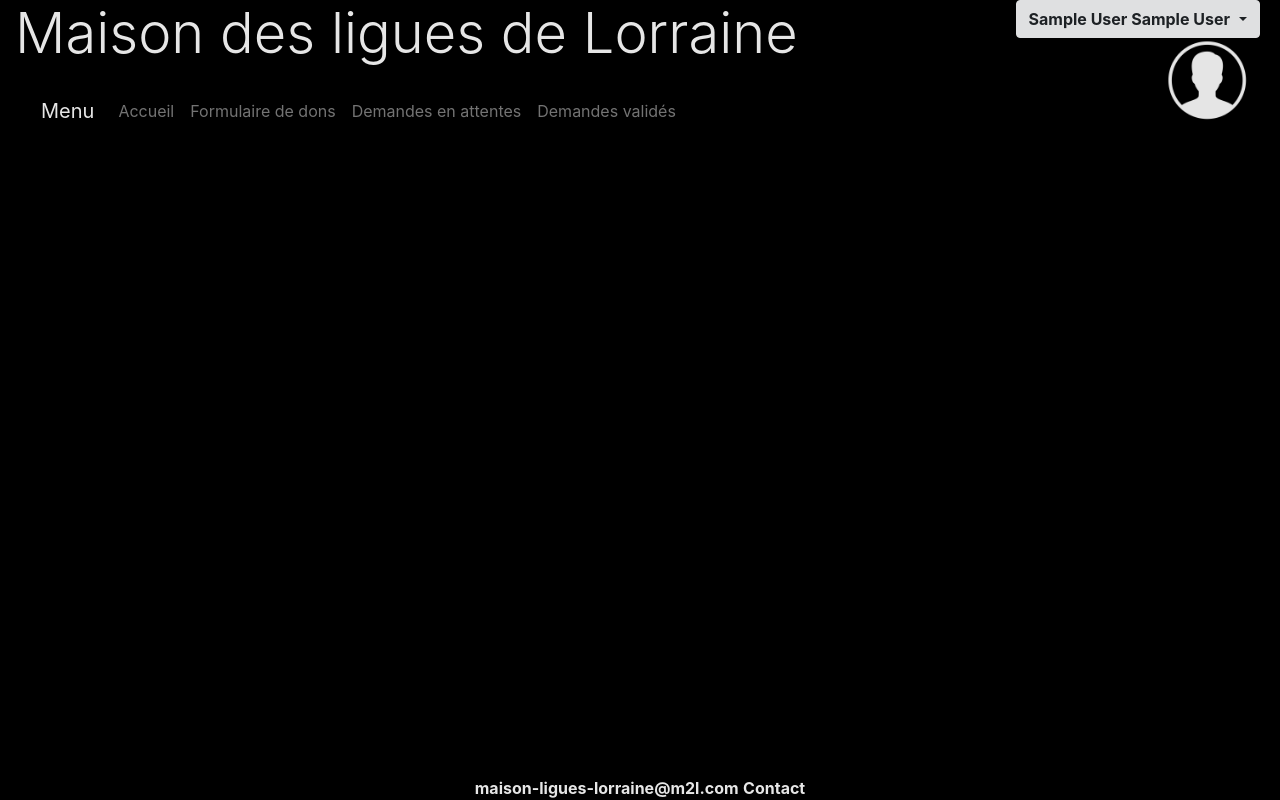
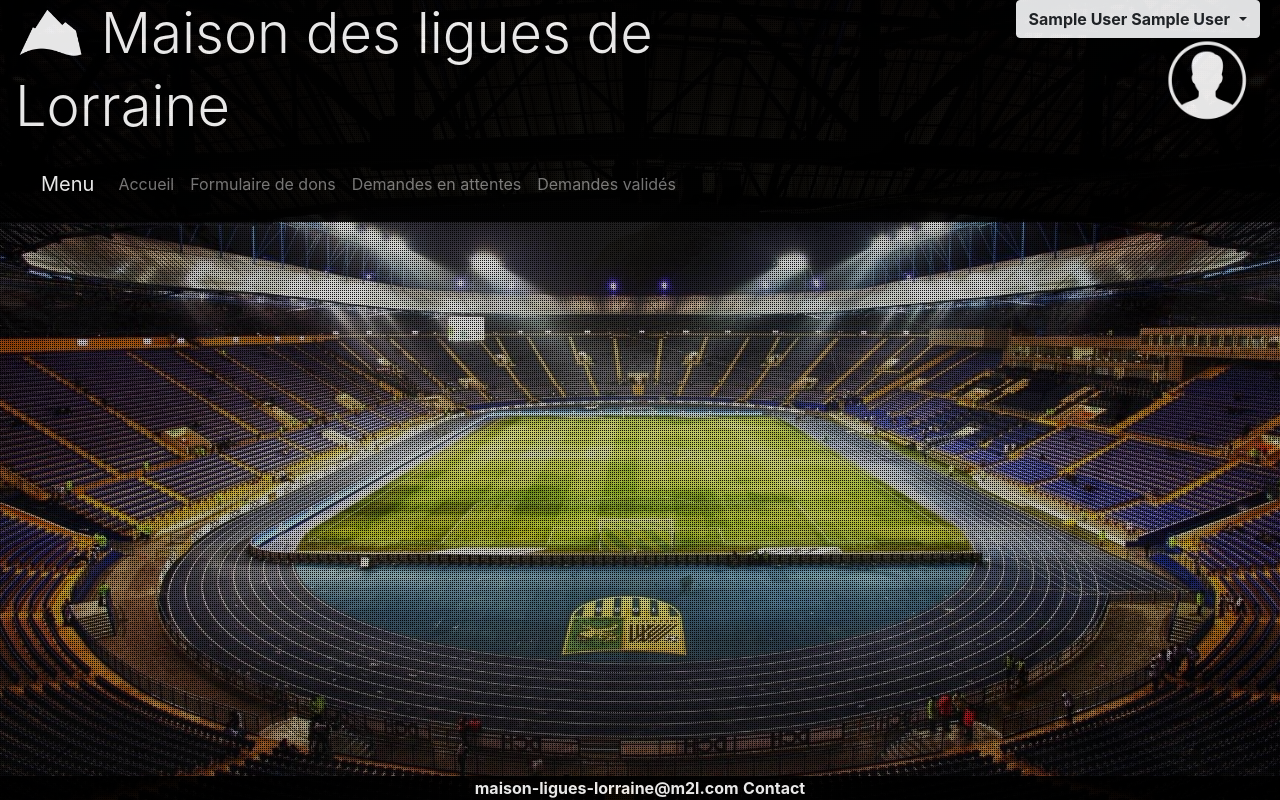
Before and after one commit to deviljoew/M2L, a PHP site: page /index.php?uc=logo in a window 1280 px wide. Run offline with PHP 8.4, Linux system fonts and the light colour scheme; the visitor is signed in with stand-in values (Sample User, id 1); data that the repository does not hold is empty.

Commit message:
modifs 08 12 2018

```diff
--- a/M2L/index.php
+++ b/M2L/index.php
@@ -10,7 +10,7 @@ require_once("./util/class.pdoM2L.inc.php");
 <html lang="en" dir="ltr">
  <head>
     <meta http-equiv="Content-Type" content="text/html; charset=UTF-8" />
-
+    <link rel="icon" type="image/png" href="./images/logo_blk.png" />
 		<script src="https://code.jquery.com/jquery-3.3.1.slim.min.js" integrity="sha384-q8i/X+965DzO0rT7abK41JStQIAqVgRVzpbzo5smXKp4YfRvH+8abtTE1Pi6jizo" crossorigin="anonymous"></script>
 		<script src="https://cdnjs.cloudflare.com/ajax/libs/popper.js/1.14.3/umd/popper.min.js" integrity="sha384-ZMP7rVo3mIykV+2+9J3UJ46jBk0WLaUAdn689aCwoqbBJiSnjAK/l8WvCWPIPm49" crossorigin="anonymous"></script>
 		<script src="https://stackpath.bootstrapcdn.com/bootstrap/4.1.3/js/bootstrap.min.js" integrity="sha384-ChfqqxuZUCnJSK3+MXmPNIyE6ZbWh2IMqE241rYiqJxyMiZ6OW/JmZQ5stwEULTy" crossorigin="anonymous"></script>
--- a/M2L/vues/v_bordereau.php
+++ b/M2L/vues/v_bordereau.php
@@ -1,6 +1,6 @@
 <div class="container-fluid">
   <div class="row">
-    <div class="col-md-9" style="padding-bottom:30px;background-color:#00000055;opacity:0.9;">
+    <div class="col-md-12" style="padding-bottom:30px;background-color:#00000055;opacity:0.9;">
     <p class="display-4" style="color:white;margin-left:20px;margin-top:10px;">Bordereau de frais</p>
     <br>
     <p class="display-4" style="font-size:20px;color:white;margin-left:20px;margin-top:10px;">Je soussigné(e)
--- a/M2L/vues/v_header.php
+++ b/M2L/vues/v_header.php
@@ -3,7 +3,6 @@ if(!isset($_REQUEST['uc'])){
 	 $_REQUEST['action'] = 'accueil';
 }
 ?>
-<!--
 <ul class="cb-slideshow">
          <li><span>Image 01</span></li>
          <li><span>Image 02</span></li>
@@ -11,12 +10,12 @@ if(!isset($_REQUEST['uc'])){
          <li><span>Image 04</span></li>
          <li><span>Image 05</span></li>
          <li><span>Image 06</span></li>
- </ul>-->
+ </ul>
 
     <div class="container-fluid" style="height:auto; background-color:black; opacity:0.9;">
       <div class="row">
         <div class="col-md-8">
-          <p class="display-4" style="color:white">Maison des ligues de Lorraine</p>
+          <p class="display-4" style="color:white"><img src="./images/logo_blk.png" width="70px"/> Maison des ligues de Lorraine</p>
           <nav class="navbar navbar-expand-lg navbar-dark hoverNav" style="background-color: black;margin:10px;">
             <a class="navbar-brand hoverNav" disabled="disabled" href="#">Menu</a>
             <button class="navbar-toggler" type="button" data-toggle="collapse" data-target="#navbarNav" aria-controls="navbarNav" aria-expanded="false" aria-label="Toggle navigation">
```
Also changed, not shown: M2L/images/logo.png, M2L/images/logo_blk.png (added).
